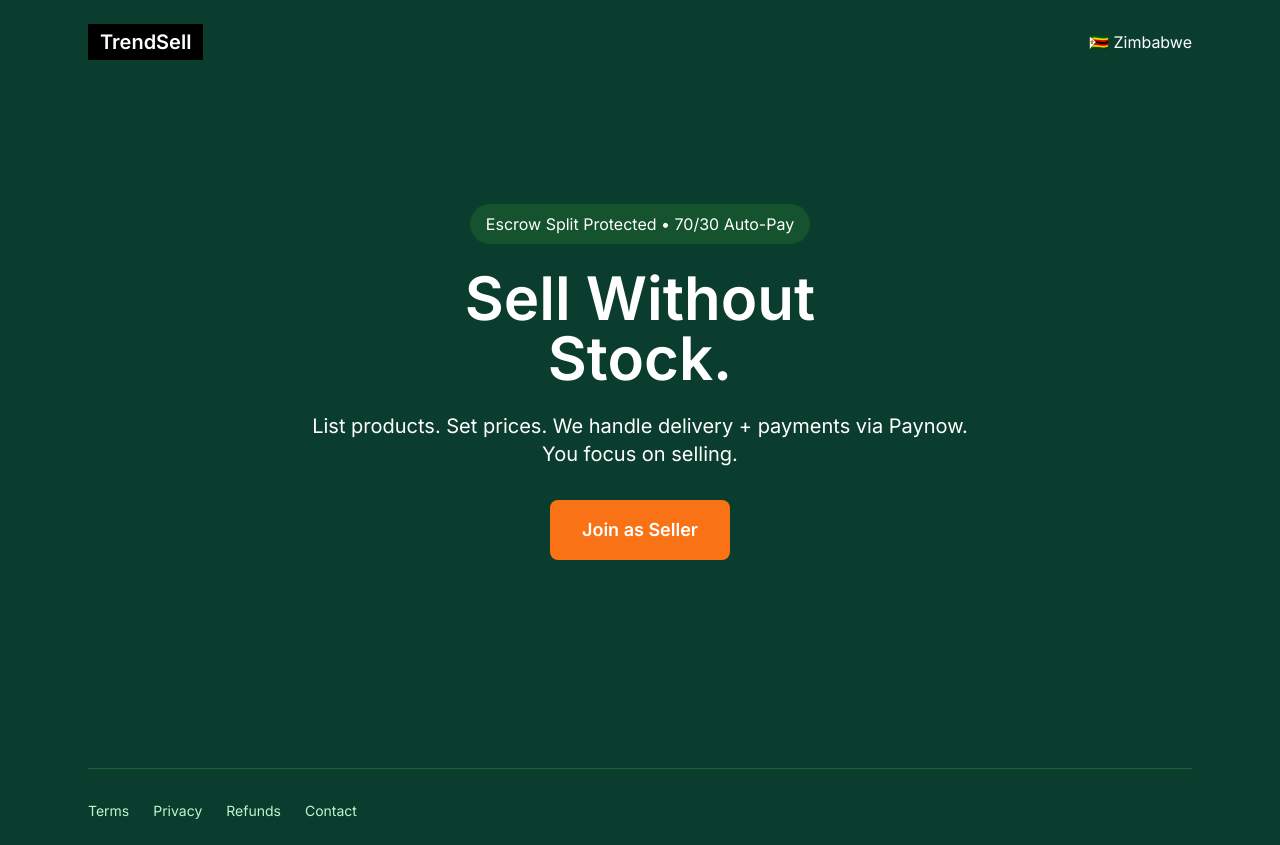
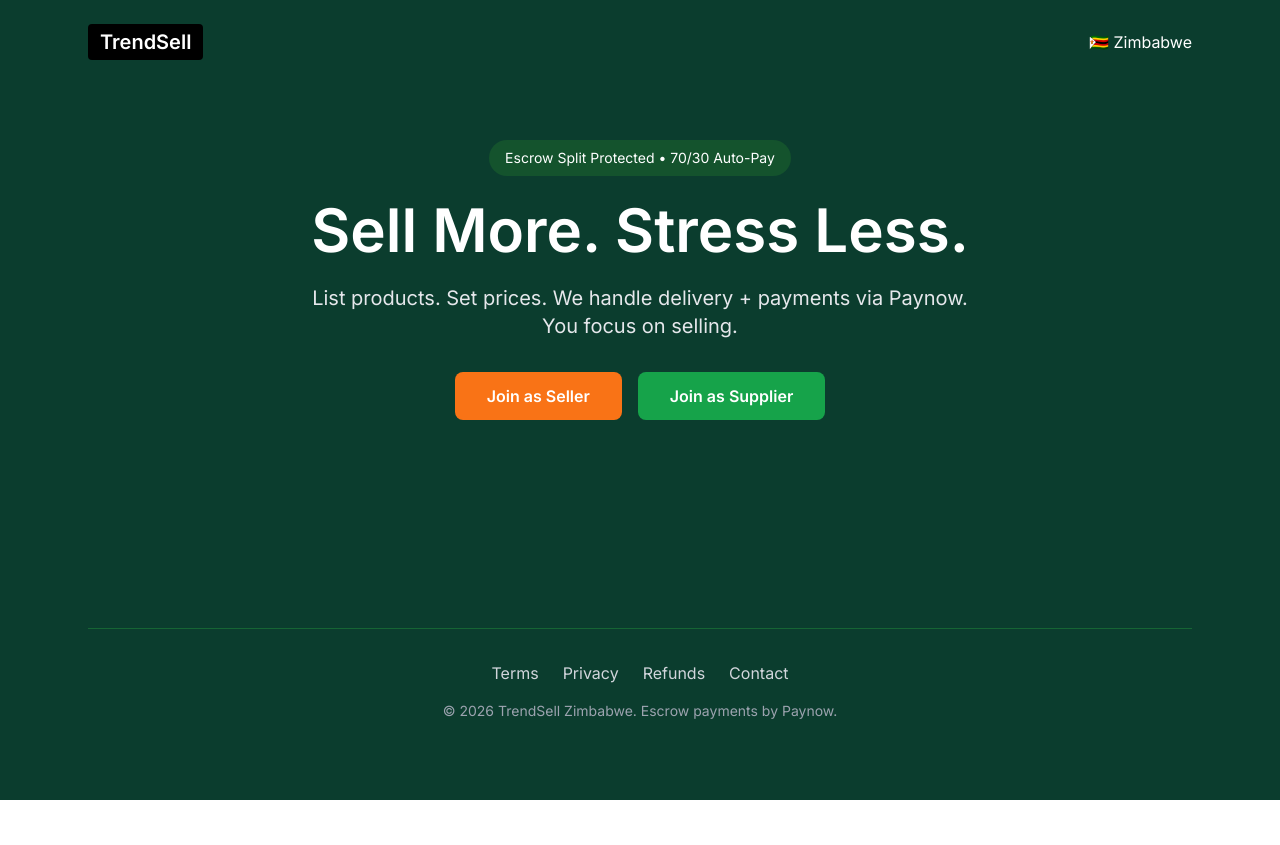
Before and after one commit to sikhumbuzilesncube/trendsell, a Next.js app: page / in a window 1280 px wide. After the commit the page ends 800 px from the top, so only its background shows below. Built offline with nearby package versions, Linux system fonts and the light colour scheme.

Commit message:
Update page.tsx

```diff
--- a/app/page.tsx
+++ b/app/page.tsx
@@ -4,29 +4,44 @@ export default function Home() {
   return (
     <div className="min-h-screen bg-[#0B3D2E] text-white">
       <div className="max-w-6xl mx-auto p-6">
-        <header className="flex justify-between items-center mb-16">
-          <div className="bg-black px-3 py-1 text-xl font-bold">TrendSell</div>
+        <header className="flex justify-between items-center">
+          <div className="bg-black px-3 py-1 text-xl font-bold rounded">
+            TrendSell
+          </div>
           <div>🇿🇼 Zimbabwe</div>
         </header>
 
         <div className="text-center py-20">
-          <div className="inline-block bg-green-900 px-4 py-2 rounded-full mb-6">
+          <div className="inline-block bg-green-900 px-4 py-2 rounded-full text-sm mb-6">
             Escrow Split Protected • 70/30 Auto-Pay
           </div>
-          <h1 className="text-6xl font-bold mb-6">Sell Without<br/>Stock.</h1>
-          <p className="text-xl mb-8 max-w-2xl mx-auto">
+          <h1 className="text-6xl font-bold mb-6">Sell More. Stress Less.</h1>
+          <p className="text-xl mb-8 max-w-2xl mx-auto text-gray-200">
             List products. Set prices. We handle delivery + payments via Paynow. You focus on selling.
           </p>
-          <button className="bg-orange-500 text-white px-8 py-4 rounded-lg text-lg font-semibold">
-            Join as Seller
-          </button>
+
+          <div className="flex flex-col sm:flex-row gap-4 justify-center">
+            <Link href="/seller">
+              <button className="bg-orange-500 hover:bg-orange-600 text-white font-bold py-3 px-8 rounded-lg w-full sm:w-auto transition-colors">
+                Join as Seller
+              </button>
+            </Link>
+            <Link href="/supplier">
+              <button className="bg-green-600 hover:bg-green-700 text-white font-bold py-3 px-8 rounded-lg w-full sm:w-auto transition-colors">
+                Join as Supplier
+              </button>
+            </Link>
+          </div>
         </div>
 
-        <footer className="mt-32 border-t border-green-800 pt-8 flex gap-6 text-sm text-green-200">
-          <Link href="/terms">Terms</Link>
-          <Link href="/privacy">Privacy</Link>
-          <Link href="/refunds">Refunds</Link>
-          <Link href="/contact">Contact</Link>
+        <footer className="mt-32 border-t border-green-800 pt-8 pb-4 text-center">
+          <div className="flex gap-6 justify-center mb-4 text-gray-300">
+            <Link href="/terms" className="hover:text-white">Terms</Link>
+            <Link href="/privacy" className="hover:text-white">Privacy</Link>
+            <Link href="/refunds" className="hover:text-white">Refunds</Link>
+            <Link href="/contact" className="hover:text-white">Contact</Link>
+          </div>
+          <p className="text-sm text-gray-400">© 2026 TrendSell Zimbabwe. Escrow payments by Paynow.</p>
         </footer>
       </div>
     </div>
```
